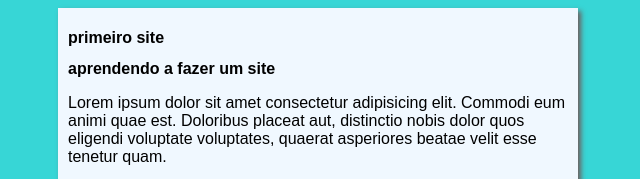
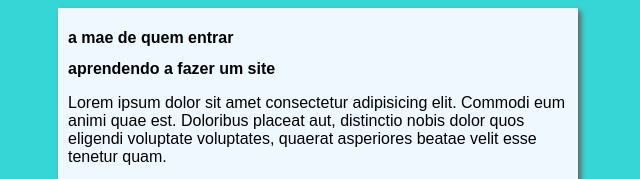
Before and after one commit to Hugoandradedev25/primeiro-site-github, a plain HTML site: page index.html in a window 1280 px wide. Shown: the top 179 px of the page, 322-962 px from the left. Drawn offline with Linux system fonts and the light colour scheme.

Commit message:
Update index.html

```diff
--- a/index.html
+++ b/index.html
@@ -9,7 +9,7 @@
 <body>
     <main>
         <header>
-            <H1>primeiro site</H1>
+            <H1>a mae de quem entrar</H1>
         </header>
         <article>
             <h2>aprendendo a fazer um site</h2>
```
